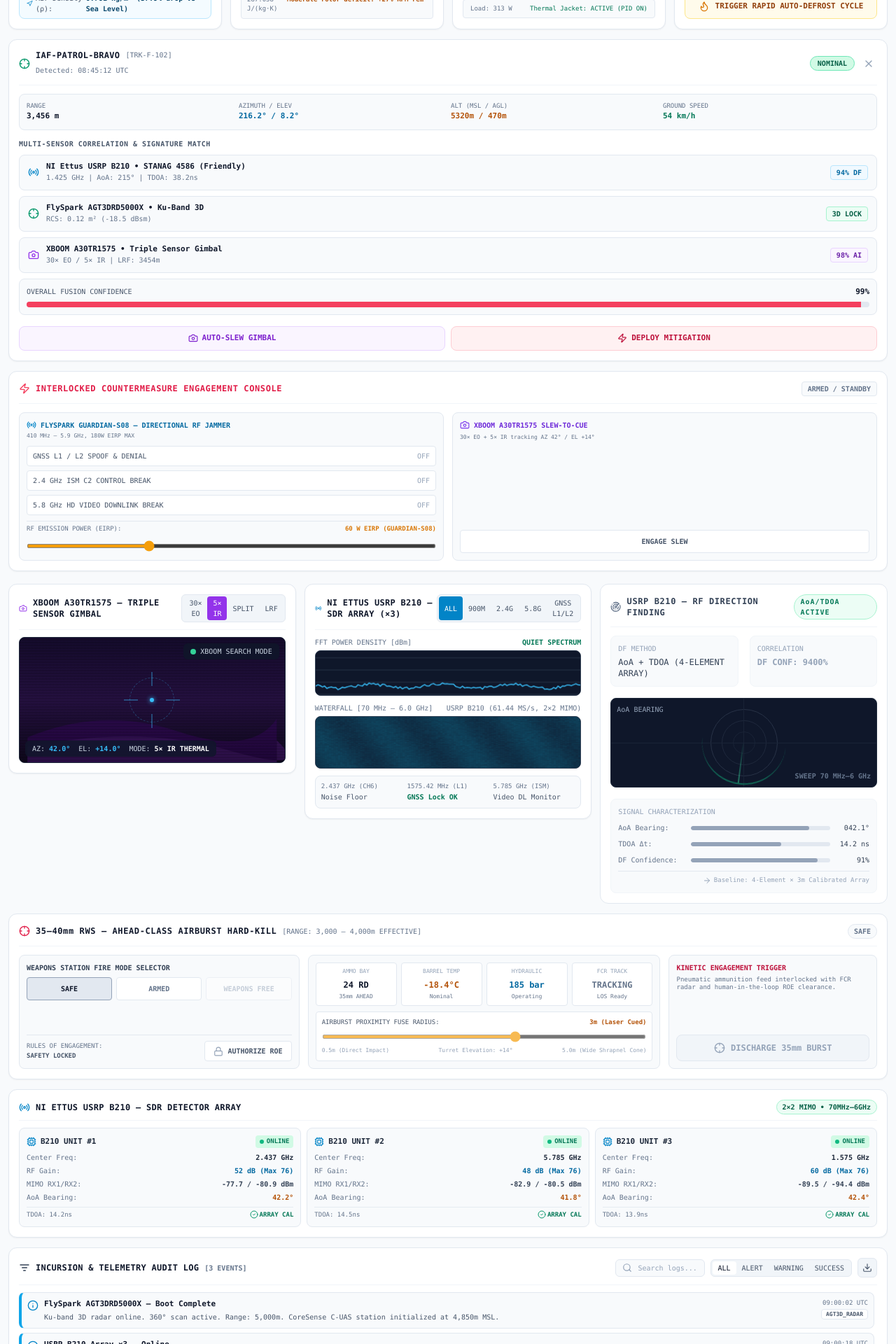
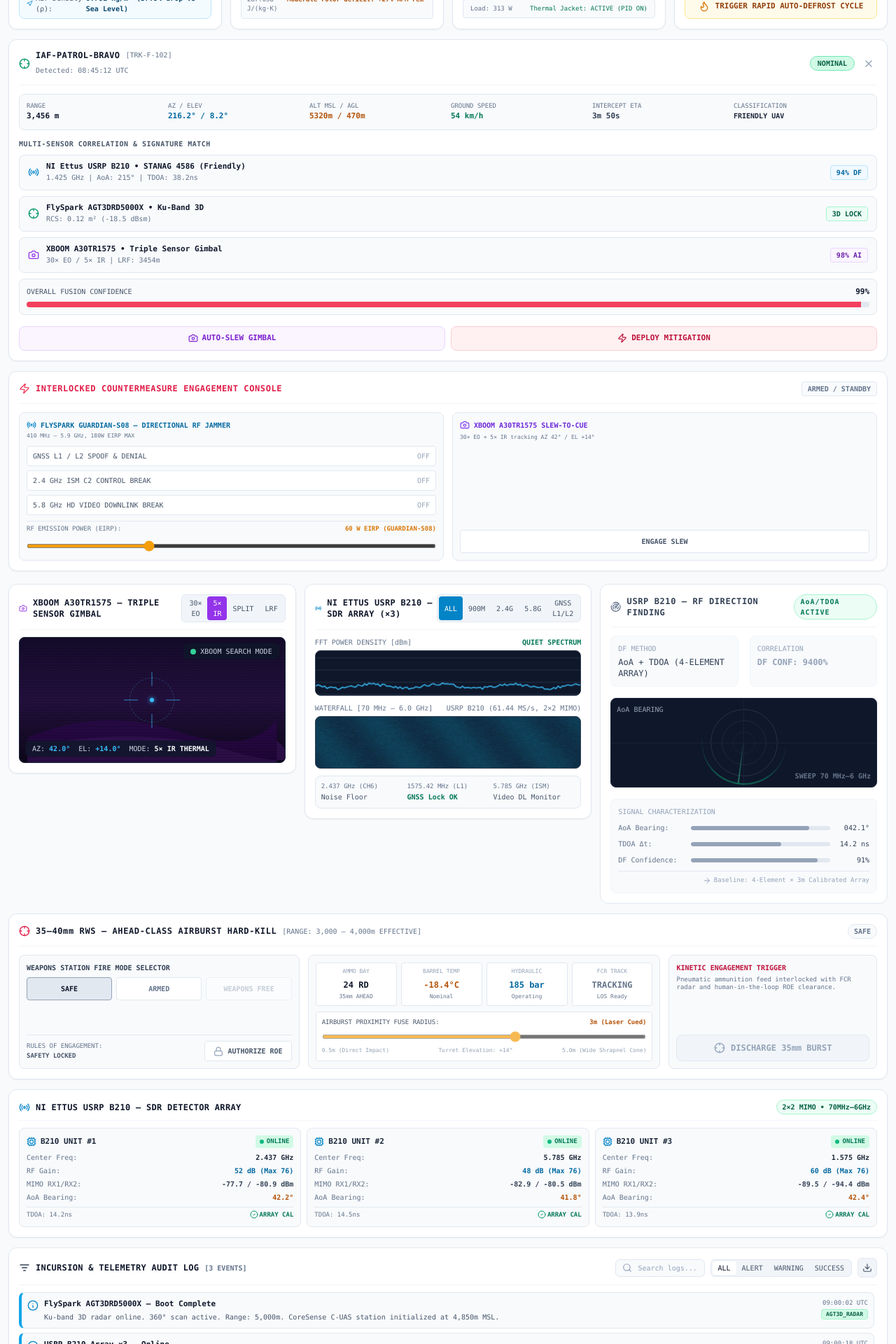
Before and after one commit to Narendra-104/CoreSense, a Next.js app: page / in a window 1280 px wide. Shown: the part 1240-3160 px from the top of the page at 70% size. Built offline with nearby package versions, Linux system fonts and the light colour scheme.

Commit message:
feat: color-coded sensor badges, target ETA+classification, persistent track placeholder, +220px audit log height

```diff
--- a/app/page.tsx
+++ b/app/page.tsx
@@ -130,9 +130,8 @@ export default function MissionControlDashboard() {
           />
         </section>
 
-        {/* 3. Hostile - Matrice 300 / Target Inspection (Full Width Middle Banner) */}
+        {/* 3. Target Inspection — always shown; shows placeholder when no track selected */}
         <section className="w-full">
-          {activeTrack && (
           <TargetInspectionDrawer
             track={activeTrack}
             onClose={() => setSelectedTrackId(null)}
@@ -144,7 +143,6 @@ export default function MissionControlDashboard() {
             isGimbalLocked={countermeasures.opticalGimbalLocked}
             isJammingActive={countermeasures.c2LinkJammingActive || countermeasures.gnssJammingActive}
           />
-          )}
         </section>
 
         {/* 4. Interlocked Countermeasure Engagement Console (Full Width Bottom Banner) */}
--- a/components/radar/TargetInspectionDrawer.tsx
+++ b/components/radar/TargetInspectionDrawer.tsx
@@ -5,10 +5,11 @@ import { TargetTrack } from '@/types/dashboard';
 import {
   Crosshair,
   Radio,
-  Volume2,
   Camera,
   Zap,
   X,
+  Shield,
+  Activity,
 } from 'lucide-react';
 
 interface TargetInspectionDrawerProps {
@@ -28,7 +29,14 @@ export const TargetInspectionDrawer: React.FC<TargetInspectionDrawerProps> = ({
   isGimbalLocked,
   isJammingActive,
 }) => {
-  if (!track) return null;
+  if (!track) {
+    return (
+      <div className="bg-white border border-slate-200 rounded-xl p-3.5 shadow-sm flex flex-col items-center justify-center space-y-2 font-mono min-h-[80px]">
+        <Activity className="w-5 h-5 text-slate-300" />
+        <span className="text-[11px] text-slate-400 font-semibold tracking-wide">NO ACTIVE TRACK — SELECT TARGET ON RADAR</span>
+      </div>
+    );
+  }
 
   const isHostile = track.threatLevel === 'HOSTILE' || track.threatLevel === 'CRITICAL';
   const isElevated = track.threatLevel === 'ELEVATED';
@@ -45,12 +53,19 @@ export const TargetInspectionDrawer: React.FC<TargetInspectionDrawerProps> = ({
     ? 'bg-emerald-100 text-emerald-800 border-emerald-300 font-bold'
     : 'bg-sky-100 text-sky-800 border-sky-300 font-bold';
 
+  // Estimated intercept time based on range and speed
+  const speedMs = (track.groundSpeedKmh * 1000) / 3600;
+  const interceptSec = speedMs > 0 ? Math.round(track.rangeMeters / speedMs) : 999;
+  const interceptMin = Math.floor(interceptSec / 60);
+  const interceptSecRem = interceptSec % 60;
+  const interceptLabel = `${interceptMin}m ${interceptSecRem}s`;
+
   return (
     <div className="bg-white border border-slate-200 rounded-xl p-3.5 shadow-sm flex flex-col space-y-3 font-mono">
       {/* Header */}
       <div className="flex items-center justify-between border-b border-slate-100 pb-2.5">
         <div className="flex items-center space-x-2">
-          <Crosshair className={`w-4 h-4 ${isHostile ? 'text-rose-600' : 'text-emerald-600'}`} />
+          <Crosshair className={`w-4 h-4 ${isHostile ? 'text-rose-600 animate-pulse' : 'text-emerald-600'}`} />
           <div>
             <div className="flex items-center space-x-2">
               <span className="text-xs font-bold text-slate-900 tracking-wide">{track.callsign}</span>
@@ -73,23 +88,31 @@ export const TargetInspectionDrawer: React.FC<TargetInspectionDrawerProps> = ({
         </div>
       </div>
 
-      {/* Kinematics Grid */}
-      <div className="grid grid-cols-4 gap-2 bg-slate-50 p-2.5 rounded-lg border border-slate-200 text-[11px]">
+      {/* Kinematics Grid — 6-cell */}
+      <div className="grid grid-cols-3 md:grid-cols-6 gap-2 bg-slate-50 p-2.5 rounded-lg border border-slate-200 text-[11px]">
         <div>
           <span className="text-slate-500 block text-[9px] font-medium">RANGE</span>
           <span className="text-slate-900 font-bold">{track.rangeMeters.toLocaleString()} m</span>
         </div>
         <div>
-          <span className="text-slate-500 block text-[9px] font-medium">AZIMUTH / ELEV</span>
+          <span className="text-slate-500 block text-[9px] font-medium">AZ / ELEV</span>
           <span className="text-sky-700 font-bold">{track.azimuthDeg}° / {track.elevationDeg}°</span>
         </div>
         <div>
-          <span className="text-slate-500 block text-[9px] font-medium">ALT (MSL / AGL)</span>
+          <span className="text-slate-500 block text-[9px] font-medium">ALT MSL / AGL</span>
           <span className="text-amber-700 font-bold">{track.altitudeMslMeters}m / {track.altitudeAglMeters}m</span>
         </div>
         <div>
           <span className="text-slate-500 block text-[9px] font-medium">GROUND SPEED</span>
           <span className="text-emerald-700 font-bold">{track.groundSpeedKmh} km/h</span>
+        </div>
+        <div>
+          <span className="text-slate-500 block text-[9px] font-medium">INTERCEPT ETA</span>
+          <span className={`font-bold ${isHostile ? 'text-rose-700' : 'text-slate-700'}`}>{interceptLabel}</span>
+        </div>
+        <div>
+          <span className="text-slate-500 block text-[9px] font-medium">CLASSIFICATION</span>
+          <span className="text-slate-800 font-bold text-[10px]">{track.classification?.replace('_', ' ')}</span>
         </div>
       </div>
 
--- a/components/sensors/IncursionEventLog.tsx
+++ b/components/sensors/IncursionEventLog.tsx
@@ -85,9 +85,9 @@ export const IncursionEventLog: React.FC<IncursionEventLogProps> = ({ events })
       </div>
 
       {/* Events Table */}
-      <div className="h-[170px] overflow-y-auto space-y-1.5 pr-1 custom-scrollbar">
+      <div className="h-[220px] overflow-y-auto space-y-1.5 pr-1 custom-scrollbar">
         {filteredEvents.length === 0 ? (
-          <div className="text-center py-6 text-[11px] text-slate-400">
+          <div className="text-center py-6 text-[11px] text-slateate-400">
             No events match current filter.
           </div>
         ) : (
@@ -103,6 +103,26 @@ export const IncursionEventLog: React.FC<IncursionEventLogProps> = ({ events })
               : isSuccess
               ? 'border-l-emerald-500 bg-emerald-50/60 border-emerald-200'
               : 'border-l-sky-500 bg-slate-50 border-slate-200';
+
+            // Color-coded sensor source badge per hardware unit
+            const sensorBadge = (() => {
+              switch (evt.sensorSource) {
+                case 'USRP_B210':
+                  return 'bg-sky-100 text-sky-800 border-sky-200';
+                case 'AGT3D_RADAR':
+                  return 'bg-emerald-100 text-emerald-800 border-emerald-200';
+                case 'XBOOM_OPTICS':
+                  return 'bg-purple-100 text-purple-800 border-purple-200';
+                case 'RADAR_FUSION':
+                  return 'bg-indigo-100 text-indigo-800 border-indigo-200';
+                case 'GUARDIAN_S08':
+                  return 'bg-amber-100 text-amber-800 border-amber-200';
+                case 'RWS_HARDKILL':
+                  return 'bg-rose-100 text-rose-800 border-rose-200';
+                default:
+                  return 'bg-slate-100 text-slate-700 border-slate-200';
+              }
+            })();
 
             return (
               <div
@@ -124,7 +144,7 @@ export const IncursionEventLog: React.FC<IncursionEventLogProps> = ({ events })
                     <div className="flex items-center space-x-2">
                       <span className="font-bold text-slate-900">{evt.title}</span>
                       {evt.targetId && (
-                        <span className="text-[9px] bg-slate-200 text-slate-800 px-1.5 py-0.2 rounded font-semibold">
+                        <span className="text-[9px] bg-slate-200 text-slate-800 px-1.5 py-0.5 rounded font-semibold">
                           {evt.targetId}
                         </span>
                       )}
@@ -133,9 +153,9 @@ export const IncursionEventLog: React.FC<IncursionEventLogProps> = ({ events })
                   </div>
                 </div>
 
-                <div className="text-right flex-shrink-0">
+                <div className="text-right flex-shrink-0 space-y-0.5">
                   <span className="text-[9px] text-slate-500 block">{evt.timestamp}</span>
-                  <span className="text-[8px] text-slate-600 bg-white px-1.5 py-0.5 rounded border border-slate-200 font-semibold">
+                  <span className={`text-[8px] px-1.5 py-0.5 rounded border font-semibold ${sensorBadge}`}>
                     {evt.sensorSource}
                   </span>
                 </div>
```
Lines whose indentation alone changed are shown as unchanged.
